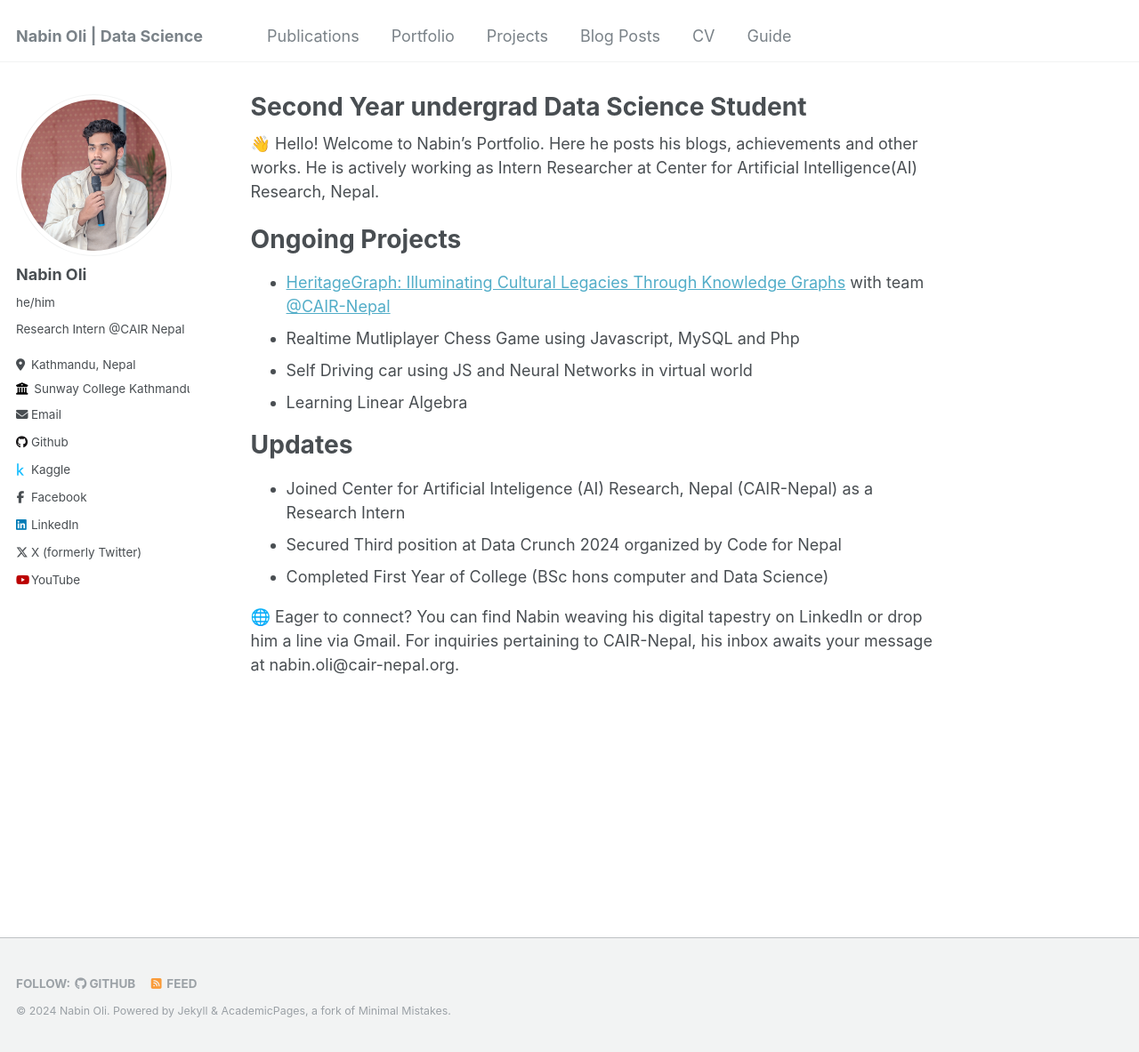
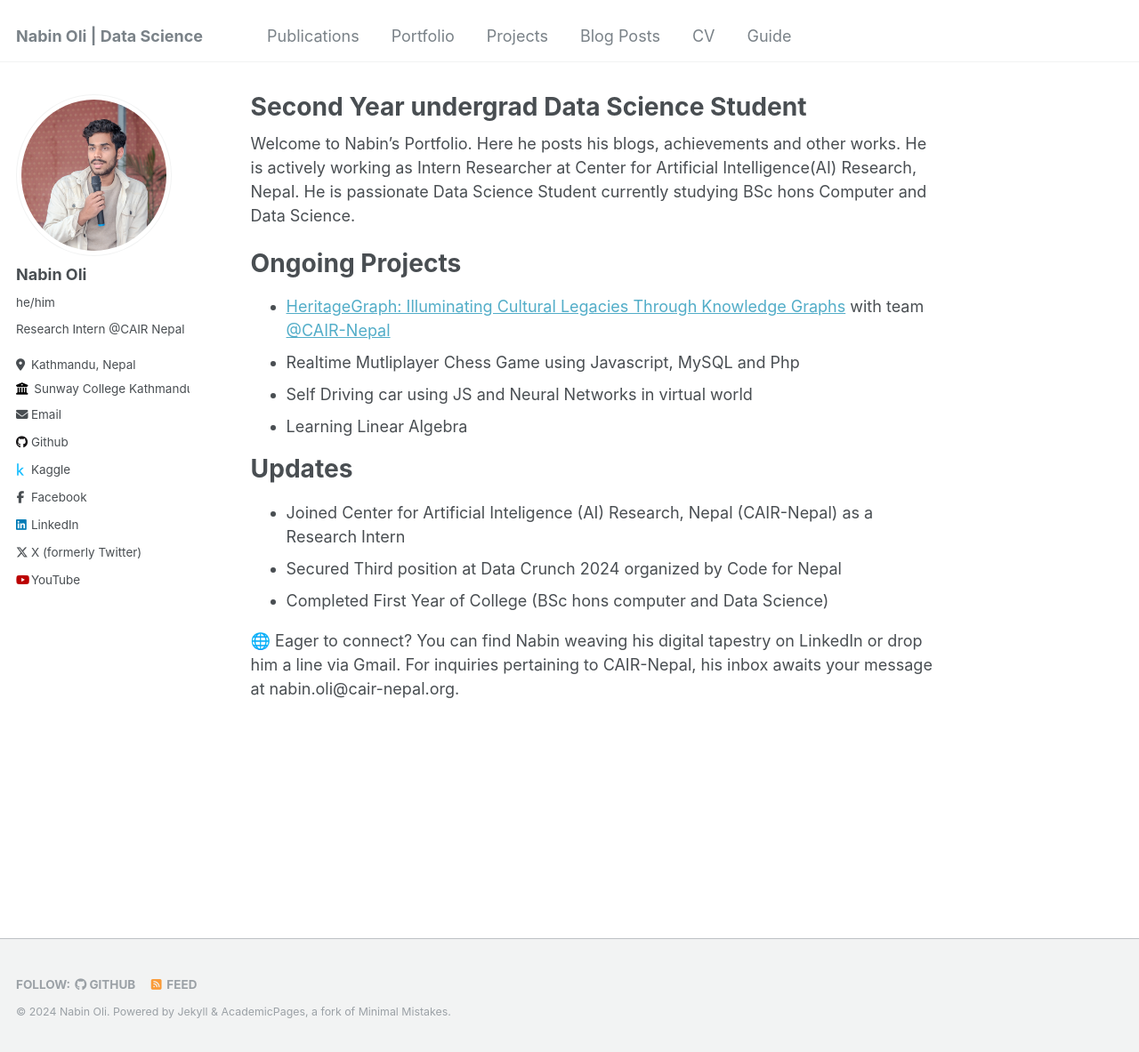
Before and after one commit to nabin2004/nabin20, a Jekyll site: the page built from _pages/about.md, in a window 1280 px wide and 1183 px high. Shown: the whole window at 89% size. Built offline with Jekyll 4.4.1, drawn with Linux system fonts in a browser that asks for light colours.

Commit message:
Last for today

```diff
--- a/_pages/about.md
+++ b/_pages/about.md
@@ -7,7 +7,7 @@ redirect_from:
   - /about.html
 ---
 
-👋 Hello! Welcome to Nabin's Portfolio. Here he posts his blogs, achievements and other works. He is actively working as Intern Researcher at Center for Artificial Intelligence(AI) Research, Nepal.
+Welcome to Nabin's Portfolio. Here he posts his blogs, achievements and other works. He is actively working as Intern Researcher at Center for Artificial Intelligence(AI) Research, Nepal. He is passionate Data Science Student currently studying BSc hons Computer and Data Science.
 
 Ongoing Projects
 ======
```
